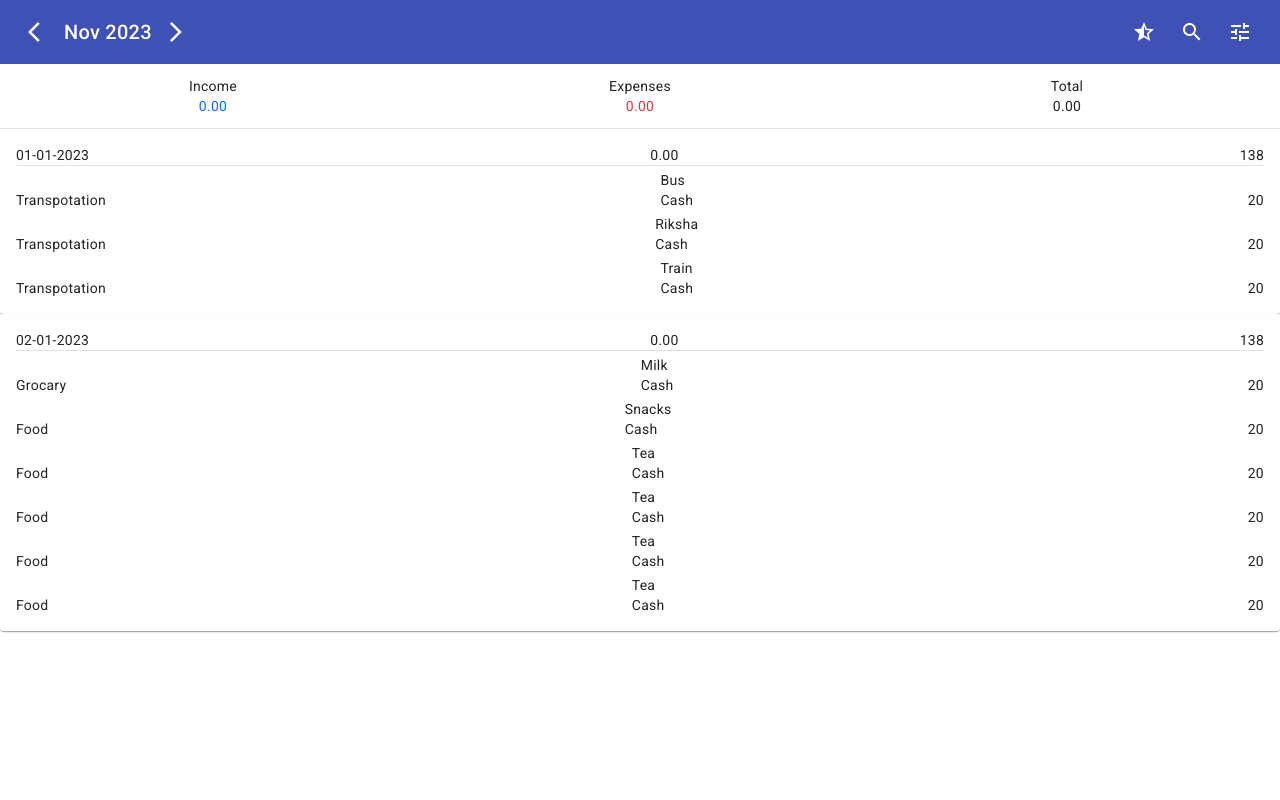
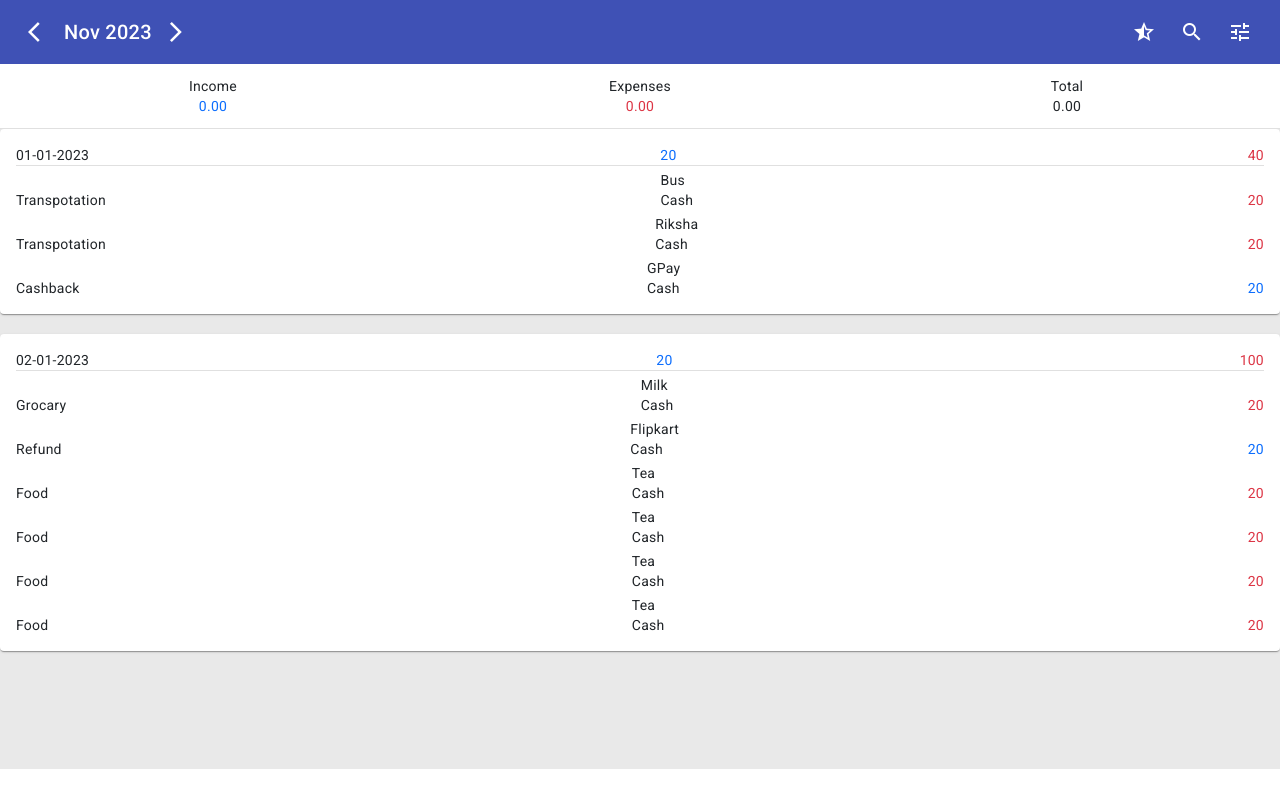
Before and after one commit to vinayak-more/expense-manager, an Angular app: page / in a window 1280 px wide. Built offline with nearby package versions, Linux system fonts and the light colour scheme.

Commit message:
group by date

```diff
--- a/src/app/model/transaction.model.ts
+++ b/src/app/model/transaction.model.ts
@@ -1,7 +1,12 @@
 export interface Transaction{
     date:string,
+    transactionType: number,
     account:string,
     category:string,
     amount:number,
     note?:string
 }
+export const TransactionType = Object.freeze({
+    DEBIT: 1,
+    CREDIT: 2
+})
--- a/src/app/transactions/transaction-item-summary/transaction-item-summary.component.html
+++ b/src/app/transactions/transaction-item-summary/transaction-item-summary.component.html
@@ -1,5 +1,5 @@
 <div class="d-flex flex-row justify-content-between">
-    <div>{{date}}</div>
-    <div>0.00</div>
-    <div>138</div>
+    <div>{{ date }}</div>
+    <div class="text-primary">{{ credits }}</div>
+    <div class="text-danger">{{ debits }}</div>
 </div>
--- a/src/app/transactions/transaction-item-summary/transaction-item-summary.component.ts
+++ b/src/app/transactions/transaction-item-summary/transaction-item-summary.component.ts
@@ -1,4 +1,5 @@
-import { Component, Input } from '@angular/core';
+import { Component, Input, OnInit } from '@angular/core';
+import { Transaction, TransactionType } from '../../model/transaction.model';
 
 @Component({
   selector: 'app-transaction-item-summary',
@@ -7,6 +8,21 @@ import { Component, Input } from '@angular/core';
   templateUrl: './transaction-item-summary.component.html',
   styleUrl: './transaction-item-summary.component.scss'
 })
-export class TransactionItemSummaryComponent {
+export class TransactionItemSummaryComponent implements OnInit {
   @Input() date!: string;
+  @Input() transactions!: Transaction[];
+  credits: number = 0;
+  debits: number = 0;
+
+  ngOnInit(): void {
+    this.credits = 0;
+    this.debits = 0;
+    for(let transaction of this.transactions){
+      if(transaction.transactionType === TransactionType.CREDIT){
+        this.credits+=transaction.amount;
+      } else {
+        this.debits += transaction.amount;
+      }
+    }
+  }
 }
--- a/src/app/transactions/transaction-item/transaction-item.component.html
+++ b/src/app/transactions/transaction-item/transaction-item.component.html
@@ -2,6 +2,7 @@
     <mat-card-content>
         <app-transaction-item-summary
         [date]="transactionDate"
+        [transactions]="transactions"
         ></app-transaction-item-summary>
         <mat-divider></mat-divider>
         <div *ngFor="let transaction of transactions">
@@ -11,7 +12,7 @@
                     <div>{{transaction.note}}</div>
                     <div>{{transaction.account}}</div>
                 </div>
-                <div class="mt-auto">{{transaction.amount}}</div>
+                <div class="mt-auto" [ngClass]="{'text-danger': transaction.transactionType === 1, 'text-primary': transaction.transactionType === 2}">{{transaction.amount}}</div>
             </div>
         </div>
     </mat-card-content>
--- a/src/app/transactions/transaction-item/transaction-item.component.ts
+++ b/src/app/transactions/transaction-item/transaction-item.component.ts
@@ -3,13 +3,14 @@ import {MatCardModule} from '@angular/material/card';
 import { MatDividerModule } from '@angular/material/divider';
 import { Transaction } from '../../model/transaction.model';
 import { TransactionItemSummaryComponent } from '../transaction-item-summary/transaction-item-summary.component';
-import { NgFor } from '@angular/common';
+import { NgClass, NgFor } from '@angular/common';
 
 @Component({
   selector: 'app-transaction-item',
   standalone: true,
   imports: [
     NgFor,
+    NgClass,
     TransactionItemSummaryComponent,
     MatCardModule,
     MatDividerModule,
--- a/src/app/transactions/transaction-list/transaction-list.component.html
+++ b/src/app/transactions/transaction-list/transaction-list.component.html
@@ -1,8 +1,9 @@
-<div class="overflow-scroll" style="height: 80vh;">
+<div class="overflow-scroll" style="height: 80vh; background-color: #e9e9e9;">
     <div *ngFor="let transaction of transactionMap | keyvalue">
         <app-transaction-item
         [transactions]="transaction.value"
         [transactionDate]="transaction.key">
         </app-transaction-item>
+        <br>
     </div>
 </div>
--- a/src/app/transactions/transaction.service.ts
+++ b/src/app/transactions/transaction.service.ts
@@ -1,5 +1,5 @@
 import { Injectable } from '@angular/core';
-import { Transaction } from '../model/transaction.model';
+import { Transaction, TransactionType } from '../model/transaction.model';
 
 @Injectable({
   providedIn: 'root'
@@ -8,6 +8,7 @@ export class TransactionService {
   transactionList: Transaction[] = [
     {
       date: "01-01-2023",
+      transactionType: TransactionType.DEBIT,
       account: 'Cash',
       category: 'Transpotation',
       amount: 20,
@@ -16,6 +17,7 @@ export class TransactionService {
     },
     {
       date: "01-01-2023",
+      transactionType: TransactionType.DEBIT,
       account: 'Cash',
       category: 'Transpotation',
       amount: 20,
@@ -24,14 +26,16 @@ export class TransactionService {
     },
     {
       date: "01-01-2023",
+      transactionType: TransactionType.CREDIT,
       account: 'Cash',
-      category: 'Transpotation',
+      category: 'Cashback',
       amount: 20,
-      note: 'Train'
+      note: 'GPay'
 
     },
     {
       date: "02-01-2023",
+      transactionType: TransactionType.DEBIT,
       account: 'Cash',
       category: 'Grocary',
       amount: 20,
@@ -39,13 +43,15 @@ export class TransactionService {
     },
     {
       date: "02-01-2023",
+      transactionType: TransactionType.CREDIT,
       account: 'Cash',
-      category: 'Food',
+      category: 'Refund',
       amount: 20,
-      note: 'Snacks'
+      note: 'Flipkart'
     },
     {
       date: "02-01-2023",
+      transactionType: TransactionType.DEBIT,
       account: 'Cash',
       category: 'Food',
       amount: 20,
@@ -53,6 +59,7 @@ export class TransactionService {
     },
     {
       date: "02-01-2023",
+      transactionType: TransactionType.DEBIT,
       account: 'Cash',
       category: 'Food',
       amount: 20,
@@ -60,6 +67,7 @@ export class TransactionService {
     },
     {
       date: "02-01-2023",
+      transactionType: TransactionType.DEBIT,
       account: 'Cash',
       category: 'Food',
       amount: 20,
@@ -67,6 +75,7 @@ export class TransactionService {
     },
     {
       date: "02-01-2023",
+      transactionType: TransactionType.DEBIT,
       account: 'Cash',
       category: 'Food',
       amount: 20,
```
